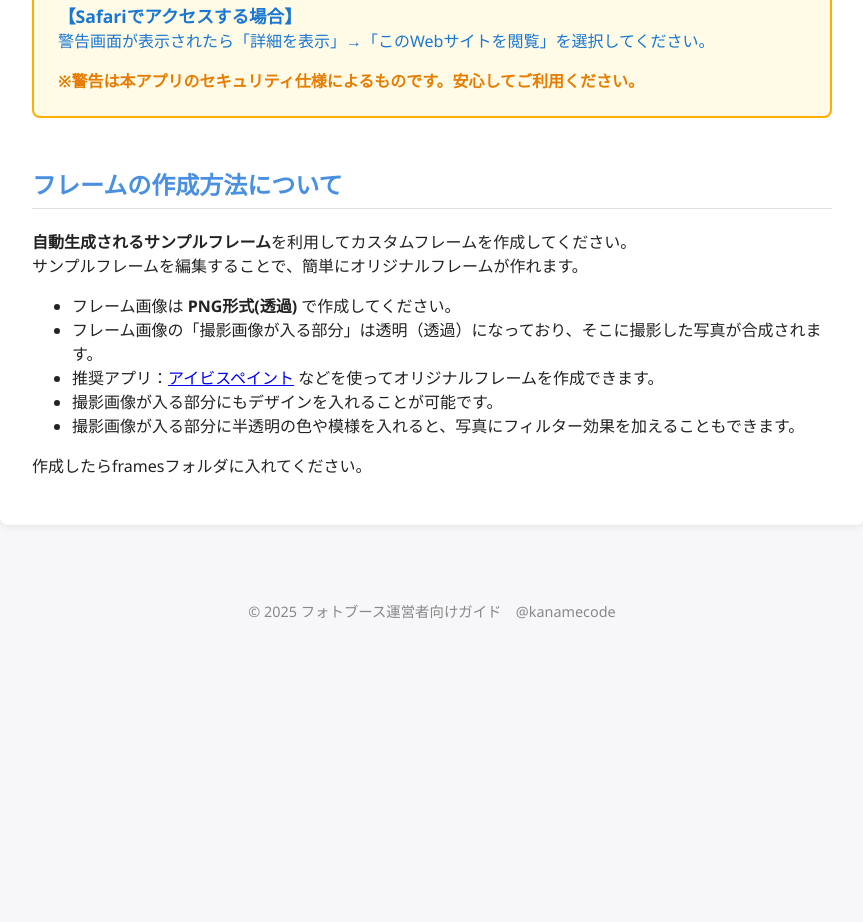
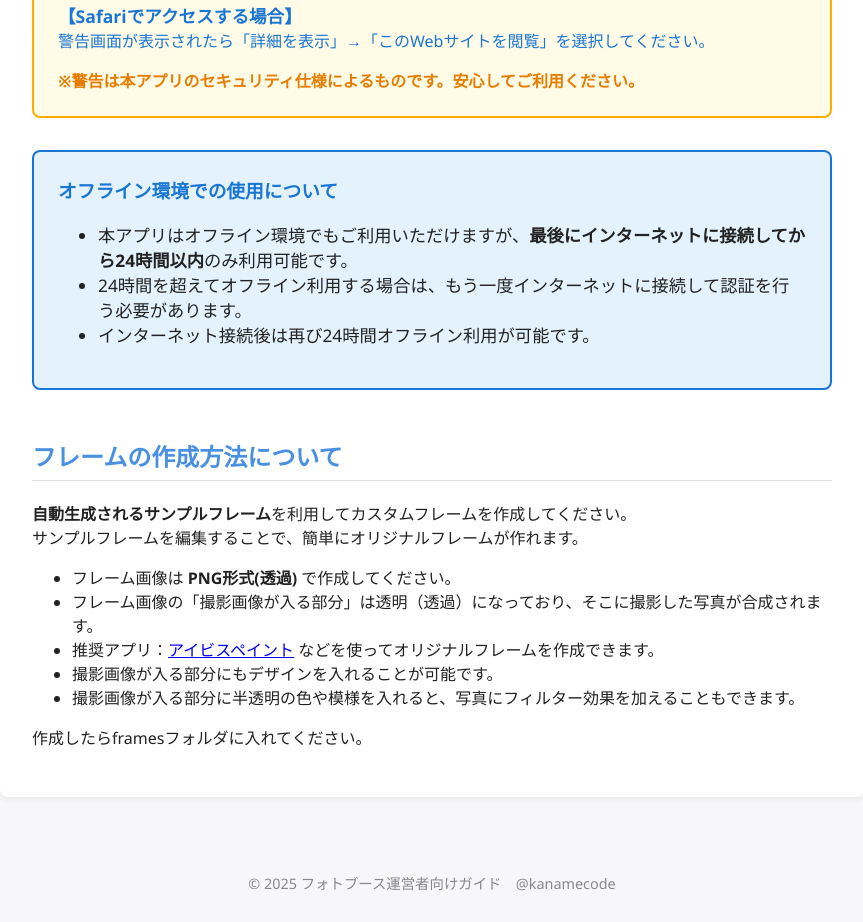
Before and after one commit to kaname-dev/K-PHotobooth-readme, a plain HTML site: page index.html in a window 1280 px wide. Shown: the part 4016-4938 px from the top of the page, without its empty margins (208-1071 px from the left). Before the commit the page ends 4666 px from the top, so only its background shows below. Drawn offline with Linux system fonts and the light colour scheme.

Commit message:
Update index.html

```diff
--- a/index.html
+++ b/index.html
@@ -243,6 +243,14 @@ footer {
           ※警告は本アプリのセキュリティ仕様によるものです。安心してご利用ください。
         </div>
       </div>
+      <div style="margin:2em 0;padding:1.5em;background:#e3f2fd;border:2px solid #1976d2;border-radius:8px;">
+        <h3 style="color:#1976d2;margin-top:0;">オフライン環境での使用について</h3>
+        <ul style="font-size:1.08em;">
+          <li>本アプリはオフライン環境でもご利用いただけますが、<strong>最後にインターネットに接続してから24時間以内</strong>のみ利用可能です。</li>
+          <li>24時間を超えてオフライン利用する場合は、もう一度インターネットに接続して認証を行う必要があります。</li>
+          <li>インターネット接続後は再び24時間オフライン利用が可能です。</li>
+        </ul>
+      </div>
     </section>
   <section id="frame-create">
     <h2>フレームの作成方法について</h2>
```
